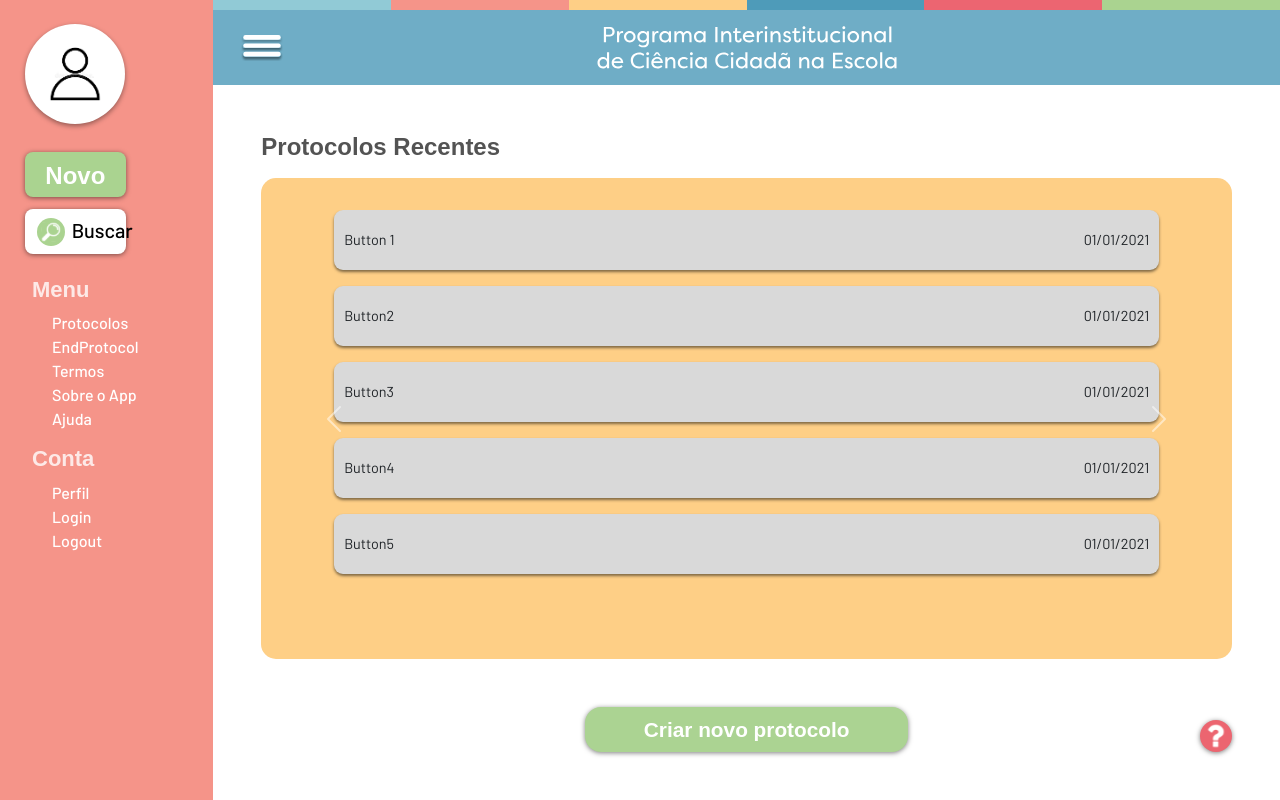
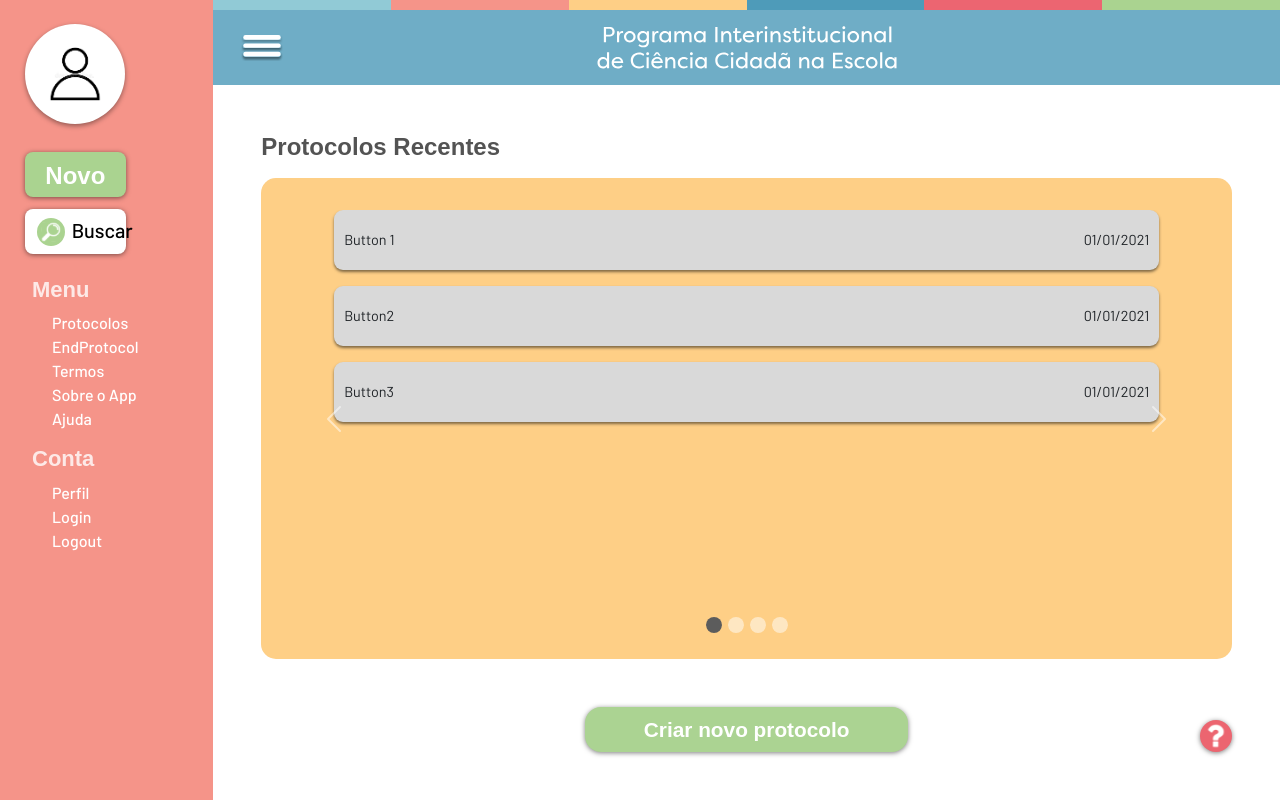
Before and after one commit to VRI-UFPR/CienciaNaEscola, a React (Create React App) app: page /recent in a window 1280 px wide. Built offline with nearby package versions, Linux system fonts and the light colour scheme; a web font is replaced by a local one.

Commit message:
#81 [FEAT]:Botões indicadores de página agora funcionam. Só falta fazer a função para os itensPerSlide.

```diff
--- a/package.json
+++ b/package.json
@@ -7,6 +7,8 @@
         "@testing-library/react": "^13.4.0",
         "@testing-library/user-event": "^13.5.0",
         "axios": "^1.3.5",
+        "bootstrap": "^5.3.0",
+        "install": "^0.13.0",
         "react": "^18.2.0",
         "react-dom": "^18.2.0",
         "react-router-dom": "^6.10.0",
--- a/src/components/ProtocolCarousel.jsx
+++ b/src/components/ProtocolCarousel.jsx
@@ -1,7 +1,7 @@
 import React from 'react'
 import HomeButton from './HomeButton';
 import { Carousel } from 'bootstrap';
-import { useEffect, useRef } from 'react';
+import { useEffect, useRef, useState } from 'react';
 
 const style = `
     .custom-carousel {
@@ -11,27 +11,40 @@ const style = `
         padding-top: 2rem;
         padding-bottom: 2rem;
     }
+
+    .carousel-indicators {
+        display: flex;
+        justify-content: center;
+        margin-top: 1rem;
+    }
+
+    .carousel-indicator {
+        border-radius: 50%;
+        background-color: #9F9F9F;
+        margin: 0 5px;
+        cursor: pointer;
+        border: none;
+    }
+
+    .carousel-indicator.active {
+        background-color: #5C5C5C;
+    }
 `;
 
 function ProtocolCarousel(props) {
     const { buttons } = props;
 
-    const calculateItemsPerSlide = () => {
+    const carouselRef = useRef(null);
+    const carouselParentRef = useRef(null);
+    const itemsPerSlide = 3;
+    const totalSlides = Math.ceil(buttons.length / itemsPerSlide);
+    const [currentPage, setCurrentPage] = useState(0);
+
+    useEffect(() => {
         const carousel = carouselRef.current;
-        const carouselWidth = carousel.offsetWidth;
-        console.log(carouselWidth);
-        const buttonWidth = 60;
-        const itemsPerSlide = Math.floor(carouselWidth / buttonWidth);
-        return itemsPerSlide;
-    };
+        const carouselParent = carouselParentRef.current;
 
-    const itemsPerSlide = 5;
-    const totalSlides = Math.ceil(buttons.length / itemsPerSlide);
 
-    const carouselRef = React.useRef(null);
-
-    React.useEffect(() => {
-        const carousel = carouselRef.current;
         new Carousel(carousel);
     }, []);
 
@@ -47,22 +60,61 @@ function ProtocolCarousel(props) {
             <div key={i} className={`carousel-item${i === 0 ? ' active' : ''}`}>
                 <div className="d-flex flex-column align-items-center">
                 {slideButtons.map((button, index) => (
-                    <div key={index} className="d-flex flex-column align-items-center mb-3 w-100">
-                        <HomeButton key={index} title={button} date="01/01/2021"/>
+                    <div
+                        key={index}
+                        className="d-flex flex-column align-items-center mb-3 w-100">
+                        <HomeButton
+                            key={index}
+                            title={button}
+                            date="01/01/2021"
+                        />
                     </div>
                 ))}
                 </div>
             </div>
             );
         }
+
         return carouselItems;
     };
+
+    const renderPageIndicators = () => {
+        const indicators = [];
+
+        for (let i = 0; i < totalSlides; i++) {
+            indicators.push(
+                <button
+                    key={i}
+                    type="button"
+                    className={`carousel-indicator ${i === currentPage ? ' active' : ''}`}
+                    data-bs-target="#dynamic-carousel"
+                    data-bs-slide-to={i}
+                    onClick={() => setCurrentPage(i)}
+                    style={{
+                        width: '1rem',
+                        height: '1rem'
+                    }}
+                ></button>
+            )
+        }
+
+        return indicators;
+    }
 
     return (
         <div id="dynamic-carousel" className="carousel slide custom-carousel" data-bs-interval="false" ref={carouselRef}>
         <div className="carousel-inner">
             {renderCarouselItems()}
         </div>
+        <div className="carousel-indicators">
+            {renderPageIndicators()}
+        </div>
+            <button className="carousel-control-prev">
+                {}
+            </button>
+            <button className="carousel-control-next">
+                {}
+            </button>
         <button className="carousel-control-prev" type="button" data-bs-target="#dynamic-carousel" data-bs-slide="prev">
             <span className="carousel-control-prev-icon" aria-hidden="true"></span>
             <span className="visually-hidden">Previous</span>
```
Also changed, not shown: 1 other file (tests, documents, lock files or other folders).
